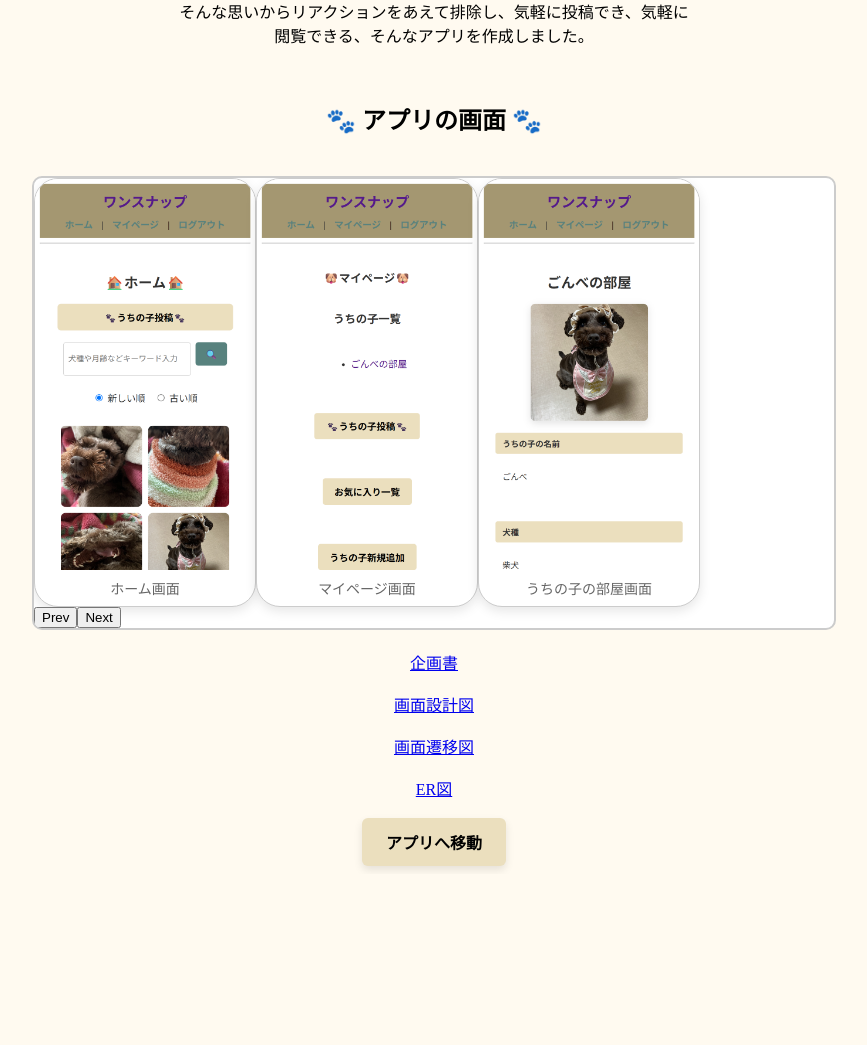
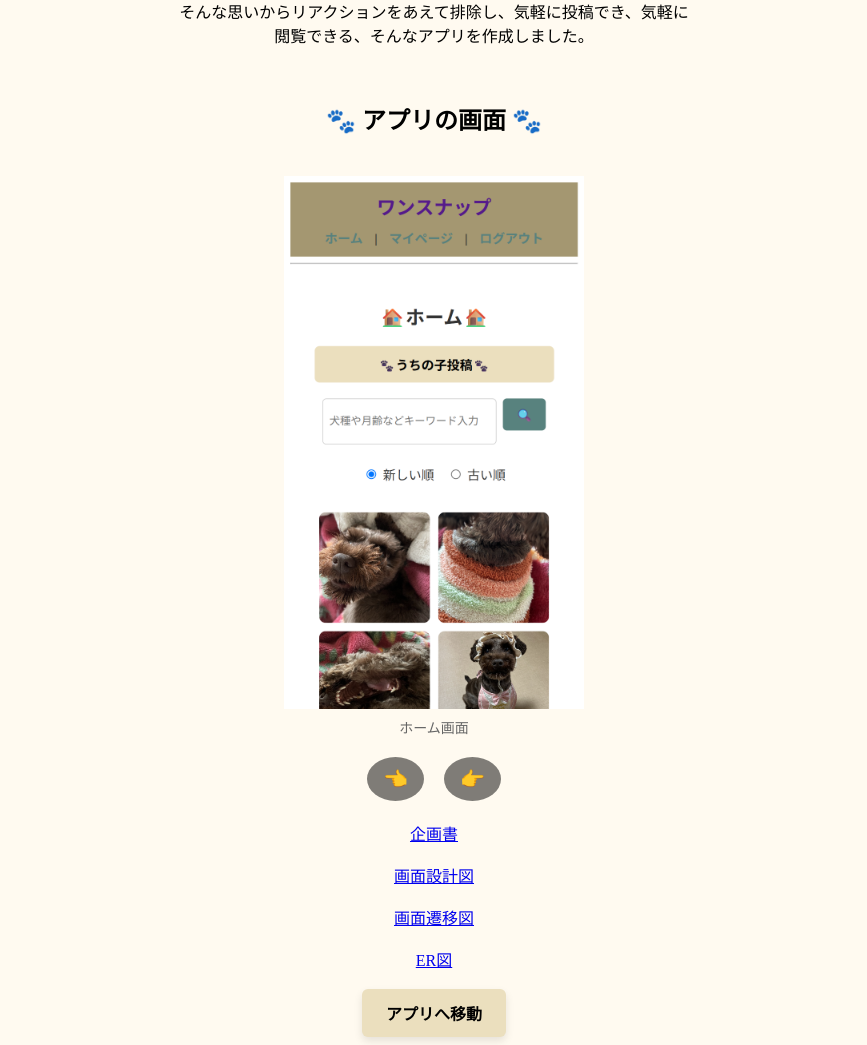
Before and after one commit to chapi80/wansnap, a Django app: page / in a window 1280 px wide. Shown: the part 172-1217 px from the top of the page, without its empty margins (206-1073 px from the left). Before the commit the page ends 1042 px from the top, so only its background shows below. Run offline with Django 5.2, Linux system fonts and the light colour scheme.

Commit message:
ポートフォリオページの画像をスライド修正

```diff
--- a/wansnapproject/app/templates/portfolio/index.html
+++ b/wansnapproject/app/templates/portfolio/index.html
@@ -20,31 +20,10 @@
     padding: 20px;
 }
 
-.phone-frame {
-    scroll-snap-align: start;
-    flex: 0 0 auto;
-}
-
-.phone-frame {
-    width: 220px;
-    border: 1px solid #ccc;
-    border-radius: 24px;
-    overflow: hidden;
-    background-color: #fff;
-    box-shadow: 0 4px 12px rgba(0, 0, 0, 0.1);
-    text-align: center;
-}
-
-.phone-frame img {
-    width: 100%;
-    height: auto;
-    display: block;
-}
-
 .caption {
     font-size: 14px;
     color: #666;
-    margin: 8px 0;
+    margin: 8px;
 }
 
 .text-center {
@@ -69,13 +48,12 @@ body {
 
 .slider {
     width: 80%;
-  max-width: 800px;
+    max-width: 300px;
+    margin: 0 auto;
     overflow: hidden;
     position: relative;
-  margin: 0 auto;
-  border: 2px solid #ccc;
-  border-radius: 10px;
-  background-color: #fff;
+    background: transparent;
+    border: none;
 }
 
 .slides {
@@ -86,29 +64,36 @@ body {
 .slide {
     min-width: 100%;
     box-sizing: border-box;
+    padding: 0;
+    margin: 0;
+    text-align: center;
 }
 
 .slide img {
     width: 100%;
+    border: none;
+    box-shadow: none;
+    background-color: transparent;
     display: block;
+    margin: 0 auto;
 }
 
 .navigation {
-  position: absolute;
-  top: 50%;
-  width: 100%;
-  transform: translateY(-50%);
     display: flex;
-  justify-content: space-between;
+    justify-content: center;
+    gap: 20px;
+    margin-top: 12px;
 }
 
 .navigation button {
-  background-color: rgba(0,0,0,0.5);
+    background-color: rgba(0, 0, 0, 0.5);
     color: #fff;
     border: none;
-  padding: 10px;
+    padding: 10px 16px;
     border-radius: 50%;
+    font-size: 20px;
     cursor: pointer;
+    transition: background-color 0.2s ease;
 }
 
 .navigation button:hover {
@@ -128,29 +113,27 @@ body {
     <h2>🐾 アプリの画面 🐾</h2>
     <div class="screenshot-gallery">
         <div class="slider">
-
             <div class="slides">
-                <div class="phone-frame">
+                <div class="slide">
                     <img src="{% static 'images/home.png' %}" alt="ホーム画面">
                     <p class="caption">ホーム画面</p>
                 </div>
 
-                <div class="phone-frame">
+                <div class="slide">
                     <img src="{% static 'images/mypage.png' %}" alt="マイページ画面">
                     <p class="caption">マイページ画面</p>
                 </div>
 
-                <div class="phone-frame">
+                <div class="slide">
                     <img src="{% static 'images/detail.png' %}" alt="うちの子の部屋画面">
                     <p class="caption">うちの子の部屋画面</p>
                 </div>
             </div>
 
-            <div class="slides">
-                <button class="prev">Prev</button>
-                <button class="next">Next</button>
+            <div class="navigation">
+                <button class="prev">👈</button>
+                <button class="next">👉</button>
             </div>
-
         </div>
     </div>
 
```
Lines whose indentation alone changed are shown as unchanged.
